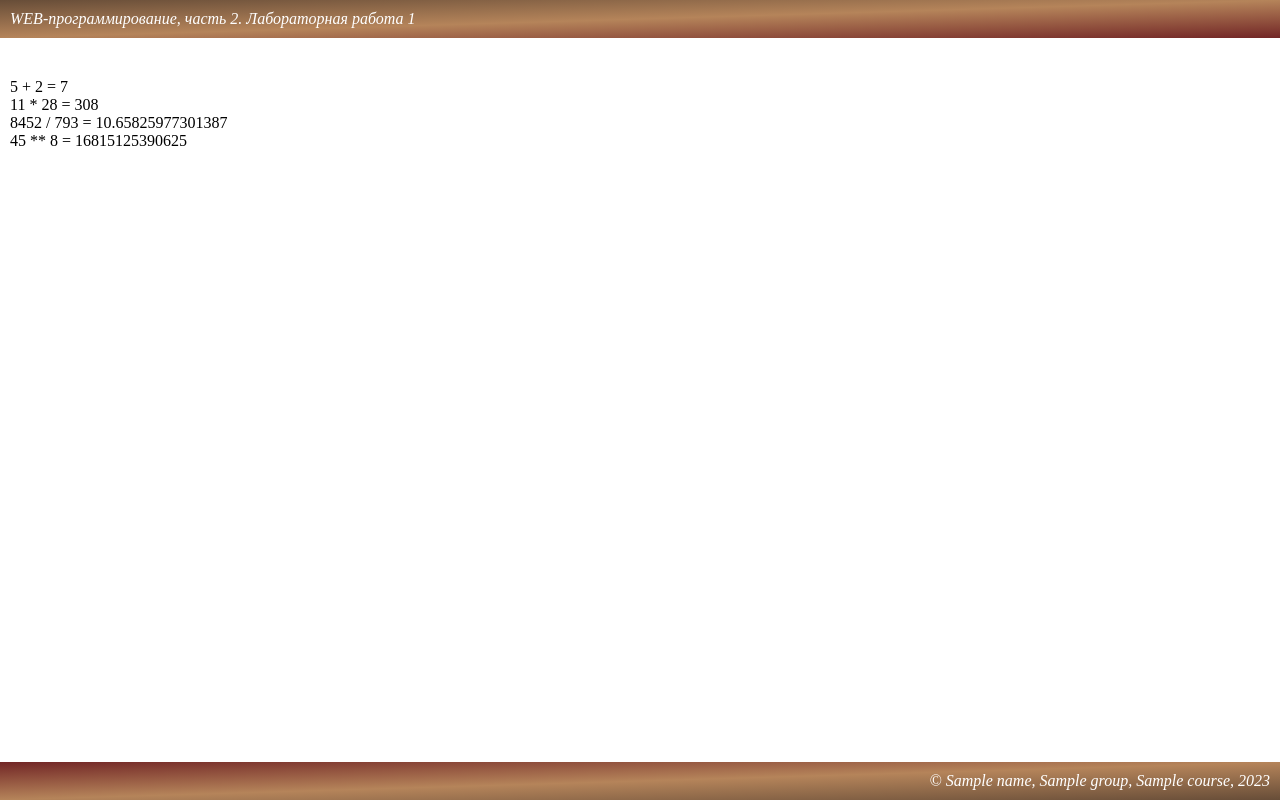
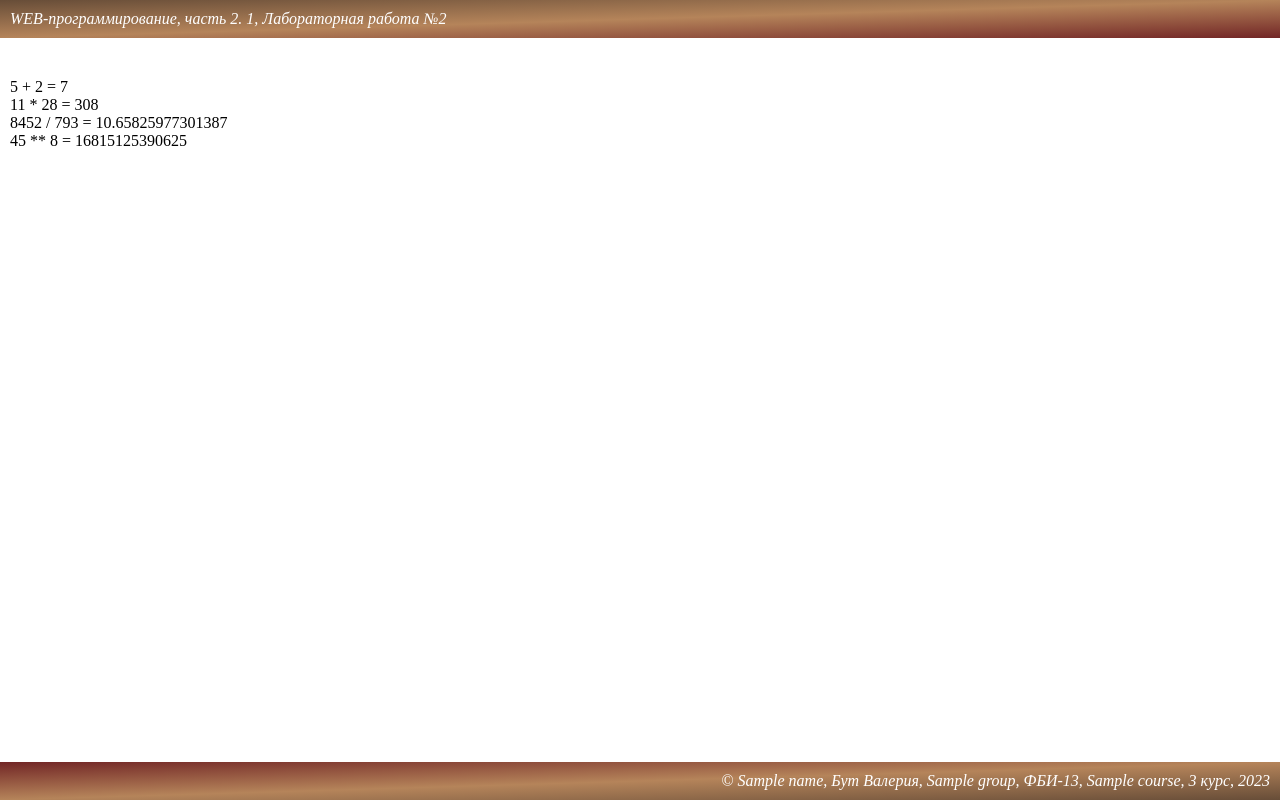
Before and after one commit to thvallerie/web-programming-labs-2, a Flask app: template templates/example.html in a window 1280 px wide. Run offline with Flask 3, Linux system fonts and the light colour scheme; the template is opened without the code that fills it: most values are stand-ins (such as "Sample title", 1, 10 or a date in 2020).

Commit message:
Условия в шаблоне

```diff
--- a/app.py
+++ b/app.py
@@ -9,10 +9,10 @@ def start ():
 @app.route('/lab2/example')
 def example():
   name = 'Бут Валерия'
-  number = '№2'
+  lab_number = '№2'
   group = 'ФБИ-13'
   course = '3 курс'
-  return render_template('example.html', name=name, number=number, group=group, course=course)
+  return render_template('example.html')
 
 @app.route("/menu")
 def menu ():
--- a/templates/example.html
+++ b/templates/example.html
@@ -8,7 +8,7 @@
 </head>
 <body>
     <header>
-        WEB-программирование, часть 2. Лабораторная работа {{ number }}
+        WEB-программирование, часть 2.{% if lab_number %} {{lab_number}}, {% endif %} Лабораторная работа №2
     </header>
 
     <main>
@@ -19,7 +19,20 @@
     </main>
 
     <footer>
-        &copy; {{ name }}, {{ group }}, {{course}}, 2023
+        &copy;
+        {% if name %}
+            {{ name }},
+        {% endif %}
+            Бут Валерия,
+        {% if group %}
+            {{ group }},
+        {% endif %}
+            ФБИ-13,
+        {% if course %}
+            {{course}},
+        {% endif %}
+            3 курс,
+        2023
     </footer>
 </body>
 </html>
```
